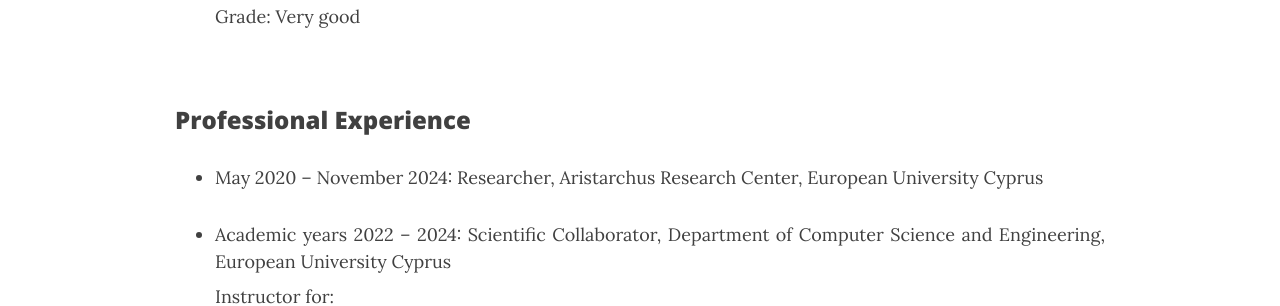
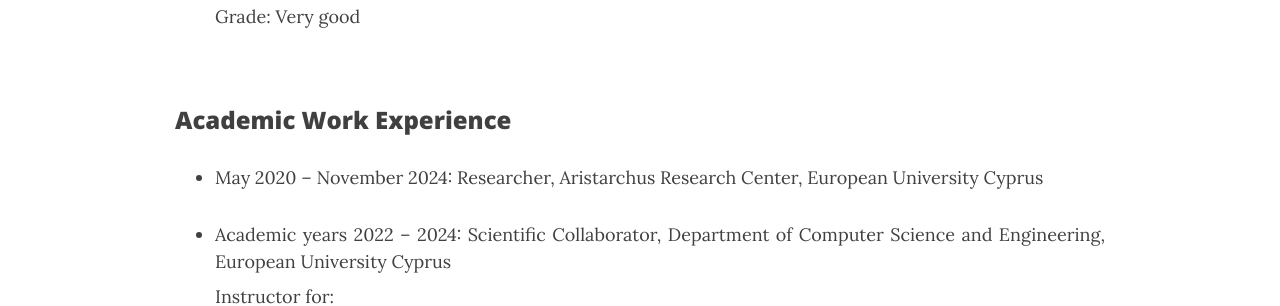
Before and after one commit to ch-var/ch-var.github.io, a Jekyll site: the page built from cv.html, in a window 1280 px wide and 900 px high, scrolled down 621 px. Shown: the part 157-463 px from the top of the window. Built offline with Jekyll 4.4.1, drawn with Linux system fonts in a browser that asks for light colours; formulas are drawn with MathJax 3.

Commit message:
Update cv.html

```diff
--- a/cv.html
+++ b/cv.html
@@ -35,7 +35,7 @@
 <p align='justify' class="responsive-margin" style="margin-top: 0px;">Grade: Very good</p>
 </ul>
 <br>
-<p style="font-family: var(--header-font); font-weight: 800; line-height: 1.1; font-size: 1.5rem; margin-top: 1.25rem;">Professional Experience</p>
+<p style="font-family: var(--header-font); font-weight: 800; line-height: 1.1; font-size: 1.5rem; margin-top: 1.25rem;">Academic Work Experience</p>
 <ul>
 <li class="responsive-margin">May 2020 – November 2024: Researcher, Aristarchus Research Center, European University Cyprus</li>
 <p></p>
```
